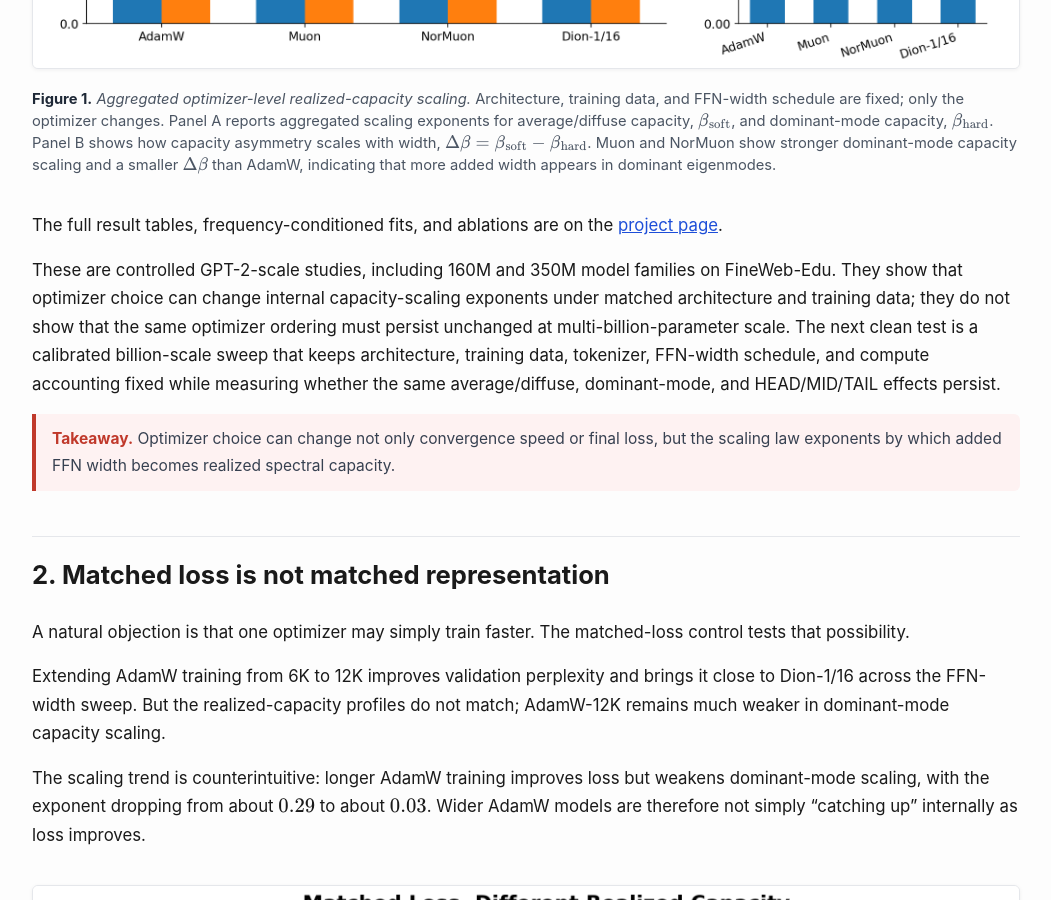
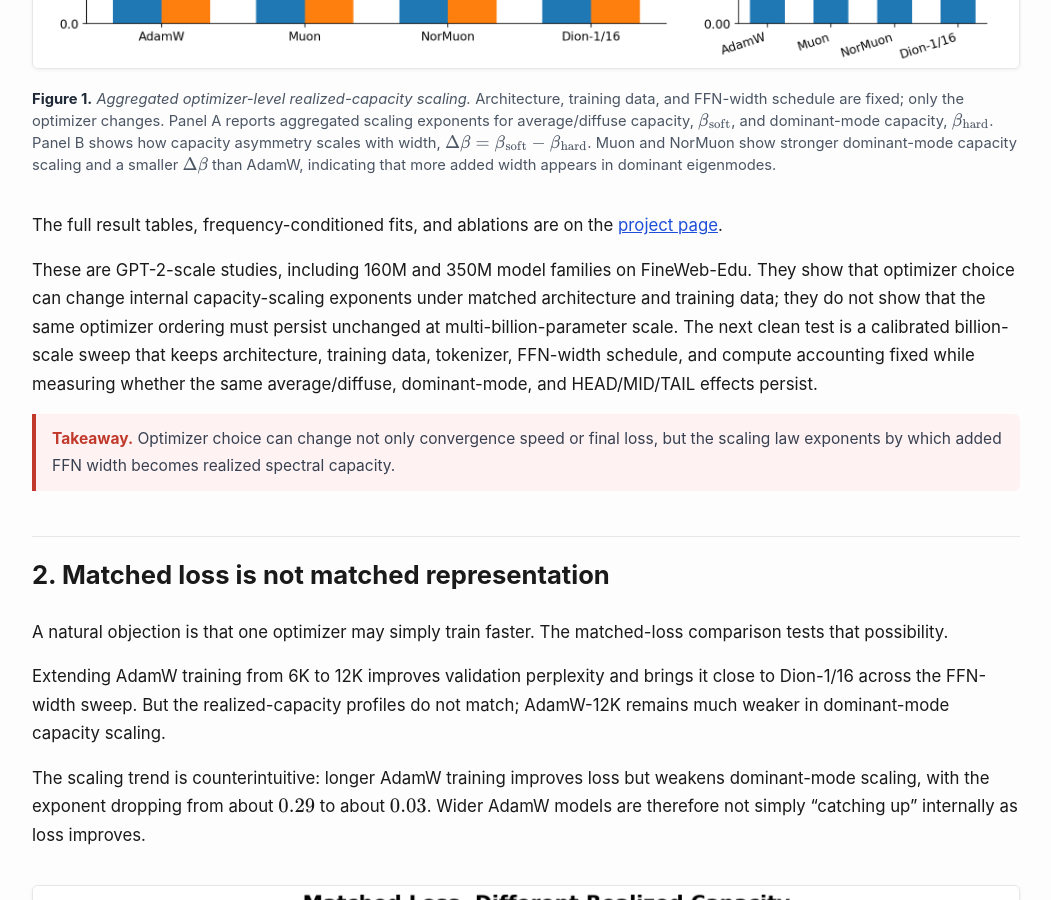
Before and after one commit to optimizer-scaling-laws/optimizer-scaling-laws.github.io, a Jekyll site: the page built from _posts/2026-06-18-architecture-creates-capacity-optimizers-realize-it.md, in a window 1280 px wide and 900 px high, scrolled down 3162 px. Shown: the whole window, without its empty margins (114-1165 px from the left). Built offline with Jekyll 4.4.1, drawn with Linux system fonts in a browser that asks for light colours; some of the changed text lies outside the part shown.

Commit message:
Removed all the control words

```diff
--- a/_posts/2026-06-18-architecture-creates-capacity-optimizers-realize-it.md
+++ b/_posts/2026-06-18-architecture-creates-capacity-optimizers-realize-it.md
@@ -204,7 +204,7 @@
 
 Throughout this post, **realized capacity** means **realized spectral capacity**: variance-carrying internal directions measured through representation eigenspectra. It is not a complete measure of intelligence, transfer, or downstream capability; it is an internal telemetry signal that loss curves and parameter counts do not directly capture.
 
-This post starts from a controlled fact and asks what follows from it. Classical scaling laws taught us to ask how loss changes with parameters, training data, and compute. They leave another question open: when we add architectural capacity, does training convert it into measurable internal structure? In our experiments, that conversion depends strongly on optimizer choice, especially in rare-token regimes where supervision is sparse.
+This post starts from a single finding and asks what follows from it. Classical scaling laws taught us to ask how loss changes with parameters, training data, and compute. They leave another question open: when we add architectural capacity, does training convert it into measurable internal structure? In our experiments, that conversion depends strongly on optimizer choice, especially in rare-token regimes where supervision is sparse.
 
 
 <figure class="figure-wide">
@@ -263,7 +263,7 @@
 
 The full result tables, frequency-conditioned fits, and ablations are on the <a href="https://optimizer-scaling-laws.github.io/" target="_blank" rel="noopener noreferrer">project page</a>.
 
-These are controlled GPT-2-scale studies, including 160M and 350M model families on FineWeb-Edu. They show that optimizer choice can change internal capacity-scaling exponents under matched architecture and training data; they do not show that the same optimizer ordering must persist unchanged at multi-billion-parameter scale. The next clean test is a calibrated billion-scale sweep that keeps architecture, training data, tokenizer, FFN-width schedule, and compute accounting fixed while measuring whether the same average/diffuse, dominant-mode, and HEAD/MID/TAIL effects persist.
+These are GPT-2-scale studies, including 160M and 350M model families on FineWeb-Edu. They show that optimizer choice can change internal capacity-scaling exponents under matched architecture and training data; they do not show that the same optimizer ordering must persist unchanged at multi-billion-parameter scale. The next clean test is a calibrated billion-scale sweep that keeps architecture, training data, tokenizer, FFN-width schedule, and compute accounting fixed while measuring whether the same average/diffuse, dominant-mode, and HEAD/MID/TAIL effects persist.
 
 <p class="takeaway-inline"><strong>Takeaway.</strong> Optimizer choice can change not only convergence speed or final loss, but the scaling law exponents by which added FFN width becomes realized spectral capacity.</p>
 
@@ -271,7 +271,7 @@
 ## 2. Matched loss is not matched representation
 {: #matched-loss-is-not-matched-geometry}
 
-A natural objection is that one optimizer may simply train faster. The matched-loss control tests that possibility.
+A natural objection is that one optimizer may simply train faster. The matched-loss comparison tests that possibility.
 
 Extending AdamW training from 6K to 12K improves validation perplexity and brings it close to Dion-1/16 across the FFN-width sweep. But the realized-capacity profiles do not match; AdamW-12K remains much weaker in dominant-mode capacity scaling.
 
@@ -392,7 +392,7 @@
 ### View I — Scalar objectives are not internal structure
 {: #view-i-scalar-objectives-under-identify-internal-structure}
 
-Loss, gradient norms, and downstream evaluations are useful signals, but they are not complete descriptions of the trained model. The same scalar value can arise from different internal organizations: variance may spread across many directions, concentrate in a few dominant modes, or appear unevenly across token-frequency regimes. The matched-loss control above is one spectral-capacity instance of this broader under-identification problem.
+Loss, gradient norms, and downstream evaluations are useful signals, but they are not complete descriptions of the trained model. The same scalar value can arise from different internal organizations: variance may spread across many directions, concentrate in a few dominant modes, or appear unevenly across token-frequency regimes. The matched-loss result above is one spectral-capacity instance of this broader under-identification problem.
 
 The upstream–downstream literature gives empirical precedent. The same pretraining loss can still produce different downstream transfer (<a href="https://arxiv.org/abs/2210.14199" target="_blank" rel="noopener noreferrer">Liu et al., 2022</a>), different geometry among task-specific minima (<a href="https://arxiv.org/abs/2604.09258" target="_blank" rel="noopener noreferrer">Chen et al., 2026</a>), and non-monotonic changes in learned representation geometry that scalar metrics miss (<a href="https://arxiv.org/abs/2509.23024" target="_blank" rel="noopener noreferrer">Li et al., 2025</a>). Theoretical work makes the same point: low pretraining loss alone need not guarantee that every downstream-relevant feature is recoverable from the representation (<a href="https://proceedings.neurips.cc/paper_files/paper/2023/hash/93712c59f6a81bd92040facf04c8b308-Abstract-Conference.html" target="_blank" rel="noopener noreferrer">Wu, Lee, and Ge, 2023</a>).
 
@@ -578,7 +578,7 @@
 
 Third, co-design is not optimizer maximalism. Architecture remains indispensable: optimizers cannot create structural guarantees, reduce inference cost by construction, or represent functions excluded by the architecture. The point is that architecture sets available degrees of freedom, while optimization helps determine which of them training realizes.
 
-Fourth, the scale question remains open. The present evidence establishes a controlled optimizer-induced capacity-scaling effect at GPT-2 160M/350M scale. Stronger frontier-scale claims require larger models, longer training, more architectures, downstream probes, continued-learning tests, interpretability comparisons, and direct studies of rare-regime behavior.
+Fourth, the scale question remains open. The present evidence establishes an optimizer-induced capacity-scaling effect at GPT-2 160M/350M scale. Stronger frontier-scale claims require larger models, longer training, more architectures, downstream probes, continued-learning tests, interpretability comparisons, and direct studies of rare-regime behavior.
 
 ## 9. Open questions
 {: #open-questions}
```
